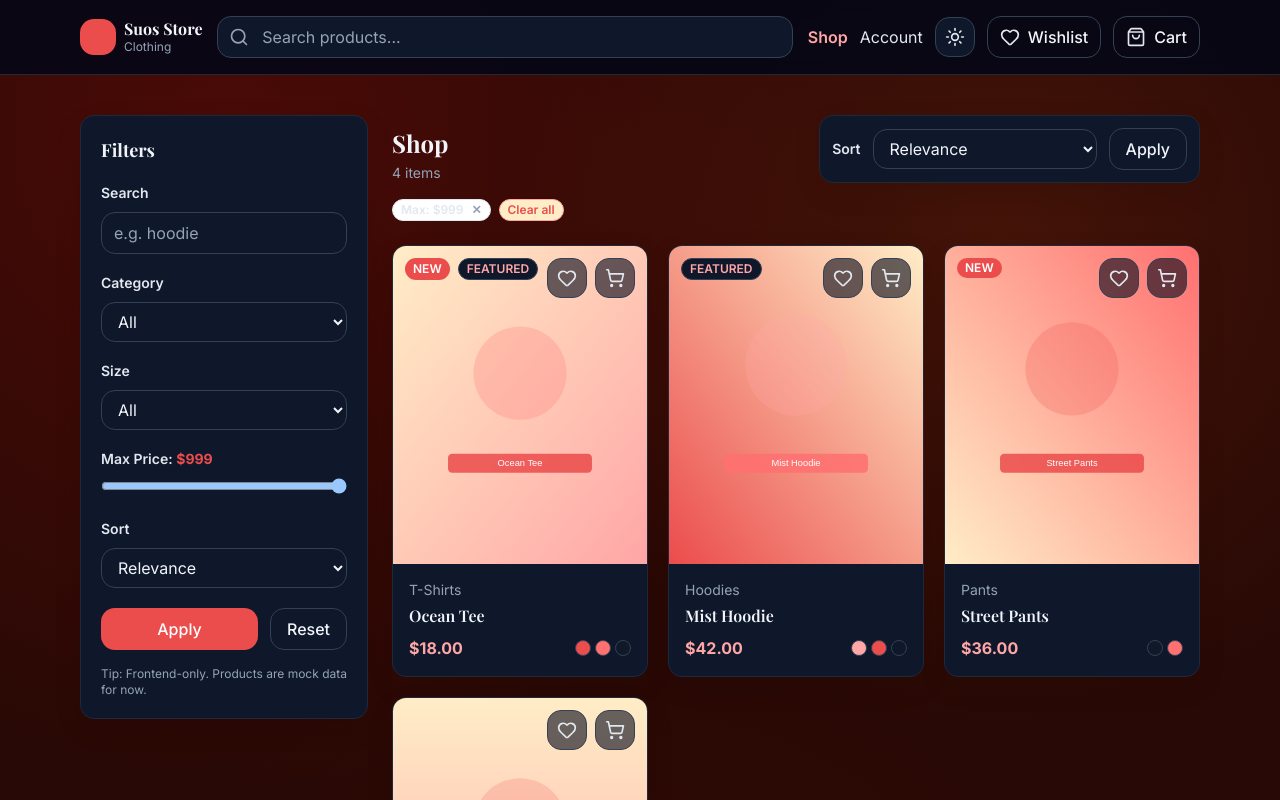
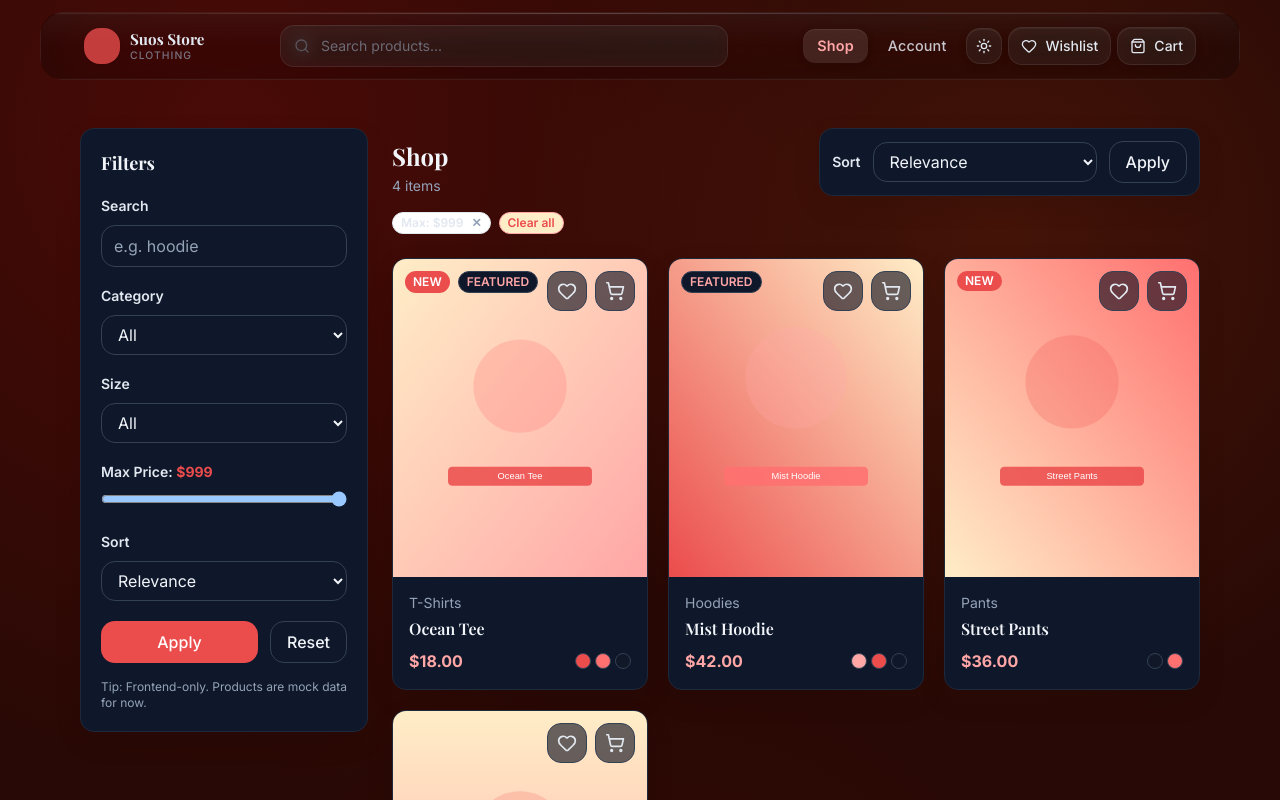
Before and after one commit to SousReach/React-Ecommerce-Prototype, a React (Vite) app: page /products in a window 1280 px wide. Both pictures are taken after a click on the button 954 px from the left and 37 px from the top of the page. Shown: the top 800 px of the page. Built offline with nearby package versions, Linux system fonts and the light colour scheme; a web font is replaced by a local one.

Commit message:
Redesign navbar and added liquid glass to the navbar

```diff
--- a/src/components/Navbar.jsx
+++ b/src/components/Navbar.jsx
@@ -6,10 +6,8 @@ import { useState } from "react";
 import ThemeToggle from "./ThemeToggle";
 import ThemeInit from "./ThemeInit";
 
-function navClass({ isActive }) {
-  return isActive
-    ? "text-brand-900 dark:text-brand-300 font-semibold"
-    : "text-slate-700 dark:text-slate-200 hover:text-brand-900 dark:hover:text-brand-300";
+function navLinkClass({ isActive }) {
+  return `liquid-nav-link ${isActive ? "active" : ""}`;
 }
 
 export default function Navbar() {
@@ -24,26 +22,34 @@ export default function Navbar() {
   }
 
   return (
-    <header className="sticky top-0 z-30 bg-white/90 dark:bg-slate-950/85 backdrop-blur border-b border-slate-100 dark:border-slate-800">
-      {/* Ensures theme applies on load */}
+    <>
       <ThemeInit />
 
-      <div className="container-pad">
-        <div className="flex items-center justify-between py-4 gap-3">
-          <Link to="/" className="flex items-center gap-2 shrink-0">
-            <span className="inline-flex h-9 w-9 rounded-xl bg-brand-900" />
+      {/* Floating liquid glass navbar */}
+      <div className="liquid-glass-nav">
+        <header className="liquid-glass">
+          <div className="mx-auto w-full max-w-6xl px-5">
+            {/* Main row */}
+            <div className="relative z-10 flex items-center justify-between py-3 gap-4">
+              {/* Logo */}
+              <Link to="/" className="flex items-center gap-2.5 shrink-0 group">
+                <span className="inline-flex h-9 w-9 rounded-2xl bg-brand-900/80 backdrop-blur-sm shadow-sm group-hover:scale-105 transition-transform duration-300" />
                 <div className="leading-tight">
-              <div className="font-bold text-slate-900 dark:text-slate-100 font-heading">Suos Store</div>
-              <div className="text-xs text-slate-500 dark:text-slate-400">Clothing</div>
+                  <div className="font-bold text-[0.95rem] font-heading text-slate-800 dark:text-slate-100">
+                    Suos Store
+                  </div>
+                  <div className="text-[0.65rem] uppercase tracking-widest text-slate-500/70 dark:text-slate-400/70 font-medium">
+                    Clothing
+                  </div>
                 </div>
               </Link>
 
               {/* Desktop search */}
-          <form onSubmit={onSubmit} className="hidden md:flex flex-1 max-w-xl">
+              <form onSubmit={onSubmit} className="hidden md:flex flex-1 max-w-md">
                 <div className="relative w-full">
-              <Search className="pointer-events-none absolute left-3 top-1/2 h-5 w-5 -translate-y-1/2 text-slate-400" />
+                  <Search className="pointer-events-none absolute left-3.5 top-1/2 h-4 w-4 -translate-y-1/2 text-slate-400/70" />
                   <input
-                className="input pl-11"
+                    className="liquid-glass-search w-full pl-10 pr-4 py-2.5 text-sm outline-none"
                     placeholder="Search products..."
                     value={q}
                     onChange={(e) => setQ(e.target.value)}
@@ -51,57 +57,58 @@ export default function Navbar() {
                 </div>
               </form>
 
-          <nav className="flex items-center gap-3 shrink-0">
-            <NavLink to="/products" className={navClass}>
+              {/* Nav actions */}
+              <nav className="flex items-center gap-1.5 shrink-0">
+                <NavLink to="/products" className={navLinkClass}>
                   Shop
                 </NavLink>
 
-            <NavLink to="/account" className={navClass}>
+                <NavLink to="/account" className={navLinkClass}>
                   <span className="hidden sm:inline">Account</span>
-              <User className="inline sm:hidden h-5 w-5" />
+                  <User className="inline sm:hidden h-4 w-4" />
                 </NavLink>
 
-            {/* Theme */}
+                {/* Theme toggle */}
                 <ThemeToggle />
 
                 {/* Wishlist */}
                 <Link
                   to="/wishlist"
-              className="relative inline-flex items-center gap-2 rounded-xl border border-slate-200 dark:border-slate-700 px-3 py-2 hover:bg-slate-50 dark:hover:bg-slate-800"
+                  className="liquid-glass-pill relative inline-flex items-center gap-2 px-3 py-2"
                   title="Wishlist"
                 >
-              <Heart className="h-5 w-5 text-slate-800 dark:text-slate-100" />
-              <span className="hidden sm:inline font-medium text-slate-900 dark:text-slate-100">Wishlist</span>
+                  <Heart className="h-4 w-4 text-slate-700 dark:text-slate-200" />
+                  <span className="hidden sm:inline text-sm font-medium text-slate-700 dark:text-slate-200">
+                    Wishlist
+                  </span>
                   {wishlistCount > 0 && (
-                <span className="absolute -top-2 -right-2 bg-brand-800 text-white text-xs font-bold rounded-full h-6 w-6 inline-flex items-center justify-center">
-                  {wishlistCount}
-                </span>
+                    <span className="liquid-glass-badge">{wishlistCount}</span>
                   )}
                 </Link>
 
                 {/* Cart */}
                 <Link
                   to="/cart"
-              className="relative inline-flex items-center gap-2 rounded-xl border border-slate-200 dark:border-slate-700 px-3 py-2 hover:bg-slate-50 dark:hover:bg-slate-800"
+                  className="liquid-glass-pill relative inline-flex items-center gap-2 px-3 py-2"
                   title="Cart"
                 >
-              <ShoppingBag className="h-5 w-5 text-slate-800 dark:text-slate-100" />
-              <span className="hidden sm:inline font-medium text-slate-900 dark:text-slate-100">Cart</span>
+                  <ShoppingBag className="h-4 w-4 text-slate-700 dark:text-slate-200" />
+                  <span className="hidden sm:inline text-sm font-medium text-slate-700 dark:text-slate-200">
+                    Cart
+                  </span>
                   {cartCount > 0 && (
-                <span className="absolute -top-2 -right-2 bg-brand-900 text-white text-xs font-bold rounded-full h-6 w-6 inline-flex items-center justify-center">
-                  {cartCount}
-                </span>
+                    <span className="liquid-glass-badge">{cartCount}</span>
                   )}
                 </Link>
               </nav>
             </div>
 
             {/* Mobile search */}
-        <form onSubmit={onSubmit} className="md:hidden pb-4">
+            <form onSubmit={onSubmit} className="relative z-10 md:hidden pb-3">
               <div className="relative">
-            <Search className="pointer-events-none absolute left-3 top-1/2 h-5 w-5 -translate-y-1/2 text-slate-400" />
+                <Search className="pointer-events-none absolute left-3.5 top-1/2 h-4 w-4 -translate-y-1/2 text-slate-400/70" />
                 <input
-              className="input pl-11"
+                  className="liquid-glass-search w-full pl-10 pr-4 py-2.5 text-sm outline-none"
                   placeholder="Search products..."
                   value={q}
                   onChange={(e) => setQ(e.target.value)}
@@ -110,5 +117,10 @@ export default function Navbar() {
             </form>
           </div>
         </header>
+      </div>
+
+      {/* Spacer to prevent content from hiding behind fixed navbar */}
+      <div className="liquid-glass-spacer" />
+    </>
   );
 }
--- a/src/components/ThemeToggle.jsx
+++ b/src/components/ThemeToggle.jsx
@@ -8,14 +8,14 @@ export default function ThemeToggle() {
   return (
     <button
       onClick={toggle}
-      className="h-10 w-10 rounded-xl border border-slate-200 dark:border-slate-700 bg-white dark:bg-slate-900 inline-flex items-center justify-center hover:bg-slate-50 dark:hover:bg-slate-800"
+      className="liquid-glass-pill h-9 w-9 inline-flex items-center justify-center"
       title={theme === "dark" ? "Switch to light mode" : "Switch to dark mode"}
       aria-label={theme === "dark" ? "Switch to light mode" : "Switch to dark mode"}
     >
       {theme === "dark" ? (
-        <Sun className="h-5 w-5 text-slate-200" />
+        <Sun className="h-4 w-4 text-slate-200" />
       ) : (
-        <Moon className="h-5 w-5 text-slate-800" />
+        <Moon className="h-4 w-4 text-slate-700" />
       )}
     </button>
   );
--- a/src/index.css
+++ b/src/index.css
@@ -90,3 +90,277 @@
     @apply w-full rounded-xl border border-slate-200 bg-white px-3 py-2 text-slate-900 outline-none focus:ring-2 focus:ring-brand-300 placeholder:text-slate-500 placeholder:opacity-100 dark:bg-slate-900 dark:border-slate-700 dark:text-slate-100 dark:placeholder:text-slate-400;
   }
 }
+
+/* ===== iOS Liquid Glass System ===== */
+
+/* Floating glass navbar wrapper */
+.liquid-glass-nav {
+  position: fixed;
+  top: 12px;
+  left: 50%;
+  transform: translateX(-50%);
+  width: calc(100% - 24px);
+  max-width: 1200px;
+  z-index: 50;
+  border-radius: 22px;
+  overflow: hidden;
+}
+
+/* Core liquid glass panel */
+.liquid-glass {
+  position: relative;
+  background: rgba(255, 255, 255, 0.45);
+  backdrop-filter: blur(40px) saturate(180%) brightness(1.05);
+  -webkit-backdrop-filter: blur(40px) saturate(180%) brightness(1.05);
+  border: 1px solid rgba(255, 255, 255, 0.55);
+  box-shadow:
+    /* Outer soft shadow */
+    0 8px 32px rgba(0, 0, 0, 0.08),
+    0 2px 8px rgba(0, 0, 0, 0.04),
+    /* Inner specular highlight — top */
+    inset 0 1px 1px rgba(255, 255, 255, 0.8),
+    /* Inner specular highlight — bottom edge */
+    inset 0 -1px 1px rgba(255, 255, 255, 0.3);
+}
+
+/* Prismatic shimmer along the top edge */
+.liquid-glass::before {
+  content: "";
+  position: absolute;
+  top: 0;
+  left: 0;
+  right: 0;
+  height: 1px;
+  background: linear-gradient(
+    90deg,
+    transparent 0%,
+    rgba(255, 255, 255, 0.1) 10%,
+    rgba(255, 180, 180, 0.35) 25%,
+    rgba(255, 255, 255, 0.9) 45%,
+    rgba(180, 220, 255, 0.35) 65%,
+    rgba(255, 255, 255, 0.5) 80%,
+    transparent 100%
+  );
+  pointer-events: none;
+  z-index: 1;
+}
+
+/* Secondary subtle specular sweep */
+.liquid-glass::after {
+  content: "";
+  position: absolute;
+  top: 0;
+  left: 0;
+  right: 0;
+  height: 50%;
+  background: linear-gradient(
+    180deg,
+    rgba(255, 255, 255, 0.15) 0%,
+    transparent 100%
+  );
+  pointer-events: none;
+  border-radius: 22px 22px 0 0;
+  z-index: 0;
+}
+
+/* Glass pill elements (search, buttons, toggles) */
+.liquid-glass-pill {
+  position: relative;
+  background: rgba(255, 255, 255, 0.35);
+  backdrop-filter: blur(12px) saturate(150%);
+  -webkit-backdrop-filter: blur(12px) saturate(150%);
+  border: 1px solid rgba(255, 255, 255, 0.5);
+  border-radius: 14px;
+  box-shadow:
+    inset 0 1px 1px rgba(255, 255, 255, 0.6),
+    inset 0 -0.5px 0.5px rgba(0, 0, 0, 0.03),
+    0 2px 8px rgba(0, 0, 0, 0.04);
+  transition: all 0.3s cubic-bezier(0.4, 0, 0.2, 1);
+}
+
+.liquid-glass-pill:hover {
+  background: rgba(255, 255, 255, 0.55);
+  box-shadow:
+    inset 0 1px 1px rgba(255, 255, 255, 0.8),
+    inset 0 -0.5px 0.5px rgba(0, 0, 0, 0.03),
+    0 4px 16px rgba(0, 0, 0, 0.08);
+  transform: translateY(-1px);
+}
+
+/* Glass nav link styling */
+.liquid-nav-link {
+  position: relative;
+  padding: 6px 14px;
+  border-radius: 12px;
+  font-weight: 500;
+  font-size: 0.9rem;
+  letter-spacing: 0.01em;
+  transition: all 0.3s cubic-bezier(0.4, 0, 0.2, 1);
+  color: rgba(30, 41, 59, 0.85);
+}
+
+.liquid-nav-link:hover {
+  background: rgba(255, 255, 255, 0.45);
+  box-shadow:
+    inset 0 1px 1px rgba(255, 255, 255, 0.6),
+    0 2px 8px rgba(0, 0, 0, 0.04);
+  color: rgba(15, 23, 42, 1);
+}
+
+.liquid-nav-link.active {
+  background: rgba(255, 255, 255, 0.5);
+  box-shadow:
+    inset 0 1px 1px rgba(255, 255, 255, 0.7),
+    0 2px 8px rgba(0, 0, 0, 0.06);
+  color: #EB4C4C;
+  font-weight: 600;
+}
+
+/* Glass search input override */
+.liquid-glass-search {
+  background: rgba(255, 255, 255, 0.3) !important;
+  backdrop-filter: blur(8px);
+  -webkit-backdrop-filter: blur(8px);
+  border: 1px solid rgba(255, 255, 255, 0.45) !important;
+  border-radius: 14px !important;
+  box-shadow:
+    inset 0 1px 2px rgba(0, 0, 0, 0.04),
+    inset 0 1px 1px rgba(255, 255, 255, 0.5);
+  transition: all 0.3s ease;
+  color: #1e293b !important;
+}
+
+.liquid-glass-search::placeholder {
+  color: rgba(100, 116, 139, 0.7) !important;
+}
+
+.liquid-glass-search:focus {
+  background: rgba(255, 255, 255, 0.5) !important;
+  border-color: rgba(235, 76, 76, 0.3) !important;
+  box-shadow:
+    inset 0 1px 2px rgba(0, 0, 0, 0.04),
+    inset 0 1px 1px rgba(255, 255, 255, 0.5),
+    0 0 0 3px rgba(235, 76, 76, 0.1);
+}
+
+/* Glass badge (cart/wishlist count) */
+.liquid-glass-badge {
+  background: rgba(235, 76, 76, 0.85);
+  backdrop-filter: blur(8px);
+  -webkit-backdrop-filter: blur(8px);
+  color: white;
+  font-size: 0.7rem;
+  font-weight: 700;
+  border-radius: 9999px;
+  width: 20px;
+  height: 20px;
+  display: inline-flex;
+  align-items: center;
+  justify-content: center;
+  position: absolute;
+  top: -6px;
+  right: -6px;
+  box-shadow: 0 2px 6px rgba(235, 76, 76, 0.3);
+  border: 1.5px solid rgba(255, 255, 255, 0.5);
+}
+
+/* Spacer so page content doesn't hide behind fixed navbar */
+.liquid-glass-spacer {
+  height: 88px;
+}
+
+/* ===== Dark Mode Liquid Glass ===== */
+html.dark .liquid-glass {
+  background: rgba(15, 10, 8, 0.45);
+  border-color: rgba(255, 255, 255, 0.08);
+  box-shadow:
+    0 8px 32px rgba(0, 0, 0, 0.3),
+    0 2px 8px rgba(0, 0, 0, 0.2),
+    inset 0 1px 1px rgba(255, 255, 255, 0.08),
+    inset 0 -1px 1px rgba(255, 255, 255, 0.02);
+}
+
+html.dark .liquid-glass::before {
+  background: linear-gradient(
+    90deg,
+    transparent 0%,
+    rgba(255, 255, 255, 0.02) 10%,
+    rgba(255, 140, 140, 0.12) 25%,
+    rgba(255, 255, 255, 0.15) 45%,
+    rgba(140, 180, 255, 0.12) 65%,
+    rgba(255, 255, 255, 0.05) 80%,
+    transparent 100%
+  );
+}
+
+html.dark .liquid-glass::after {
+  background: linear-gradient(
+    180deg,
+    rgba(255, 255, 255, 0.04) 0%,
+    transparent 100%
+  );
+}
+
+html.dark .liquid-glass-pill {
+  background: rgba(255, 255, 255, 0.06);
+  border-color: rgba(255, 255, 255, 0.08);
+  box-shadow:
+    inset 0 1px 1px rgba(255, 255, 255, 0.06),
+    inset 0 -0.5px 0.5px rgba(0, 0, 0, 0.1),
+    0 2px 8px rgba(0, 0, 0, 0.15);
+}
+
+html.dark .liquid-glass-pill:hover {
+  background: rgba(255, 255, 255, 0.1);
+  box-shadow:
+    inset 0 1px 1px rgba(255, 255, 255, 0.1),
+    inset 0 -0.5px 0.5px rgba(0, 0, 0, 0.1),
+    0 4px 16px rgba(0, 0, 0, 0.2);
+}
+
+html.dark .liquid-nav-link {
+  color: rgba(226, 232, 240, 0.85);
+}
+
+html.dark .liquid-nav-link:hover {
+  background: rgba(255, 255, 255, 0.08);
+  box-shadow:
+    inset 0 1px 1px rgba(255, 255, 255, 0.06),
+    0 2px 8px rgba(0, 0, 0, 0.1);
+  color: rgba(241, 245, 249, 1);
+}
+
+html.dark .liquid-nav-link.active {
+  background: rgba(255, 255, 255, 0.1);
+  box-shadow:
+    inset 0 1px 1px rgba(255, 255, 255, 0.08),
+    0 2px 8px rgba(0, 0, 0, 0.12);
+  color: #FFA6A6;
+}
+
+html.dark .liquid-glass-search {
+  background: rgba(255, 255, 255, 0.06) !important;
+  border-color: rgba(255, 255, 255, 0.08) !important;
+  box-shadow:
+    inset 0 1px 2px rgba(0, 0, 0, 0.15),
+    inset 0 1px 1px rgba(255, 255, 255, 0.04);
+  color: #e2e8f0 !important;
+}
+
+html.dark .liquid-glass-search::placeholder {
+  color: rgba(148, 163, 184, 0.6) !important;
+}
+
+html.dark .liquid-glass-search:focus {
+  background: rgba(255, 255, 255, 0.1) !important;
+  border-color: rgba(255, 166, 166, 0.2) !important;
+  box-shadow:
+    inset 0 1px 2px rgba(0, 0, 0, 0.15),
+    inset 0 1px 1px rgba(255, 255, 255, 0.04),
+    0 0 0 3px rgba(255, 166, 166, 0.08);
+}
+
+html.dark .liquid-glass-badge {
+  background: rgba(235, 76, 76, 0.75);
+  border-color: rgba(255, 255, 255, 0.15);
+}
```
Lines whose indentation alone changed are shown as unchanged.
